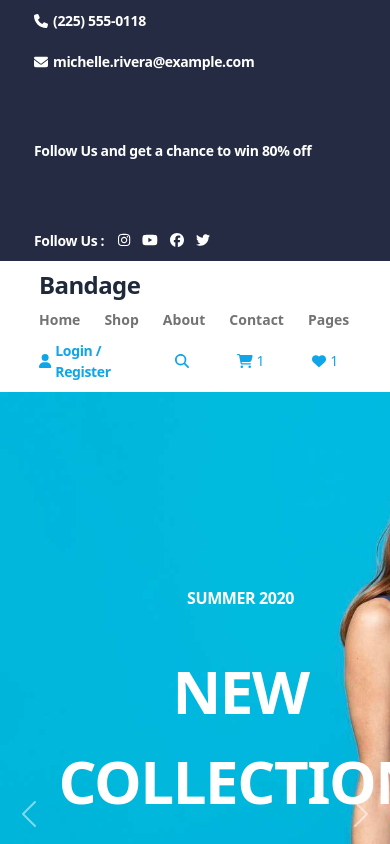
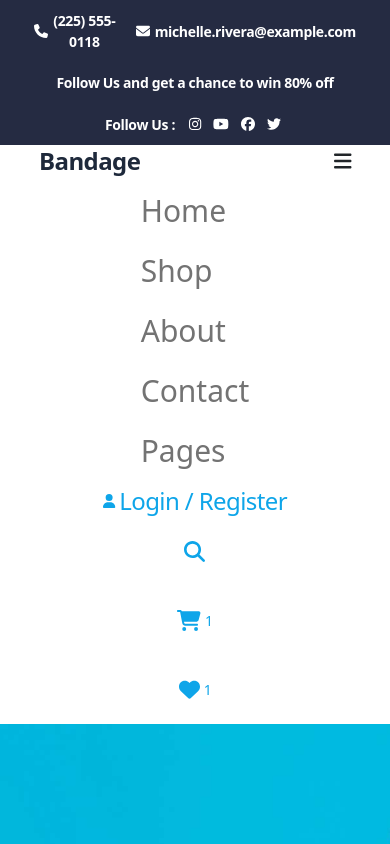
Before and after one commit to malidegirmenci/ReaCommerce-Frontend, a React (Vite) app: page / in a window 390 px wide. Shown: the top 844 px of the page. Built offline with nearby package versions, Linux system fonts and the light colour scheme.

Commit message:
made responsive for mobile

```diff
--- a/src/layout/Header.jsx
+++ b/src/layout/Header.jsx
@@ -1,5 +1,5 @@
 import { FontAwesomeIcon } from "@fortawesome/react-fontawesome";
-import { faPhone, faEnvelope, faUser, faSearch, faCartShopping, faHeart } from "@fortawesome/free-solid-svg-icons";
+import { faPhone, faEnvelope, faUser, faSearch, faCartShopping, faHeart, faBars } from "@fortawesome/free-solid-svg-icons";
 import { faFacebook, faInstagram, faTwitter, faYoutube } from "@fortawesome/free-brands-svg-icons";
 import { data } from "../data/data";
 import { Link } from "react-router-dom/cjs/react-router-dom.min";
@@ -7,8 +7,8 @@ export default function Header() {
     const {phone,mail,offerMsg, companyName} = data.header;
     return (
         <div>
-            <div className="bg-[#252B42] text-center items-center justify-between gap-5 flex-wrap flex px-6">
-                <div className="flex flex-wrap">
+            <div className="bg-[#252B42] text-center items-center justify-between flex px-6 max-sm:flex-col max-sm:justify-start">
+                <div className="flex">
                     <div className="text-white items-center  p-2.5 gap-[5px] flex">
                         <FontAwesomeIcon icon={faPhone} size="sm" />
                         <h6 className="text-sm font-bold leading-normal tracking-tight">{phone}</h6>
@@ -31,11 +31,12 @@ export default function Header() {
                     </div>
                 </div>
             </div>
-            <div className="w-[80%] mx-auto flex justify-between items-center flex-wrap">
-                <header>
-                    <Link to="/"><h3 className="text-2xl text-slate-800 font-bold leading-loose tracking-tight cursor-pointer">{companyName}</h3></Link>
+            <div className="w-[80%] mx-auto flex justify-between items-center max-sm:flex-col max-sm:gap-4">
+                <header className="flex justify-between items-center max-sm:w-full">
+                    <Link to="/"><h3 className="text-2xl max-sm:text-2xl text-slate-800 font-bold leading-loose tracking-tight cursor-pointer">{companyName}</h3></Link>
+                    <FontAwesomeIcon icon={faBars} size='lg' className="hidden max-sm:block"/>
                 </header>
-                <nav className="justify-start items-start gap-4 flex ">
+                <nav className="justify-start items-start gap-4 flex max-sm:flex-col">
                     {[
                         ['Home', '/'],
                         ['Shop', '/shopping'],
@@ -43,16 +44,16 @@ export default function Header() {
                         ['Contact', '/contact'],
                         ['Pages', '/pages']
                     ].map(([title, url], idx) => (
-                        <Link to={url} key={idx} className=" text-neutral-500 font-bold text-sm leading-normal tracking-tigh hover:text-slate-900">{title}</Link>
+                        <Link to={url} key={idx} className=" text-neutral-500 font-bold text-sm leading-normal tracking-tigh max-sm:text-3xl max-sm:font-normal hover:text-slate-900">{title}</Link>
                     ))}
                 </nav>
-                <div className=" text-sky-500 items-center flex gap-10">
+                <div className=" text-sky-500 items-center flex gap-10 max-sm:flex-col max-sm:gap-0">
                     <div className="items-center flex gap-1">
                         <FontAwesomeIcon icon={faUser} size="sm" className="" />
-                        <div className=" font-bold leading-normal text-sm tracking-tight ">Login / Register</div>
+                        <div className=" font-bold leading-normal text-sm tracking-tight max-sm:text-2xl max-sm:font-normal ">Login / Register</div>
                     </div>
-                    <div className="items-center flex">
-                        <FontAwesomeIcon icon={faSearch} size="sm" className="p-4" />
+                    <div className="items-center flex max-sm:flex-col max-sm:text-2xl ">
+                        <FontAwesomeIcon icon={faSearch} size="sm" className="p-4 " />
                         <div className=" flex items-center p-4">
                             <FontAwesomeIcon icon={faCartShopping} size="sm" className="pr-1 " />
                             <div className=" font-normal leading-none text-sm tracking-tight ">1</div>
```
